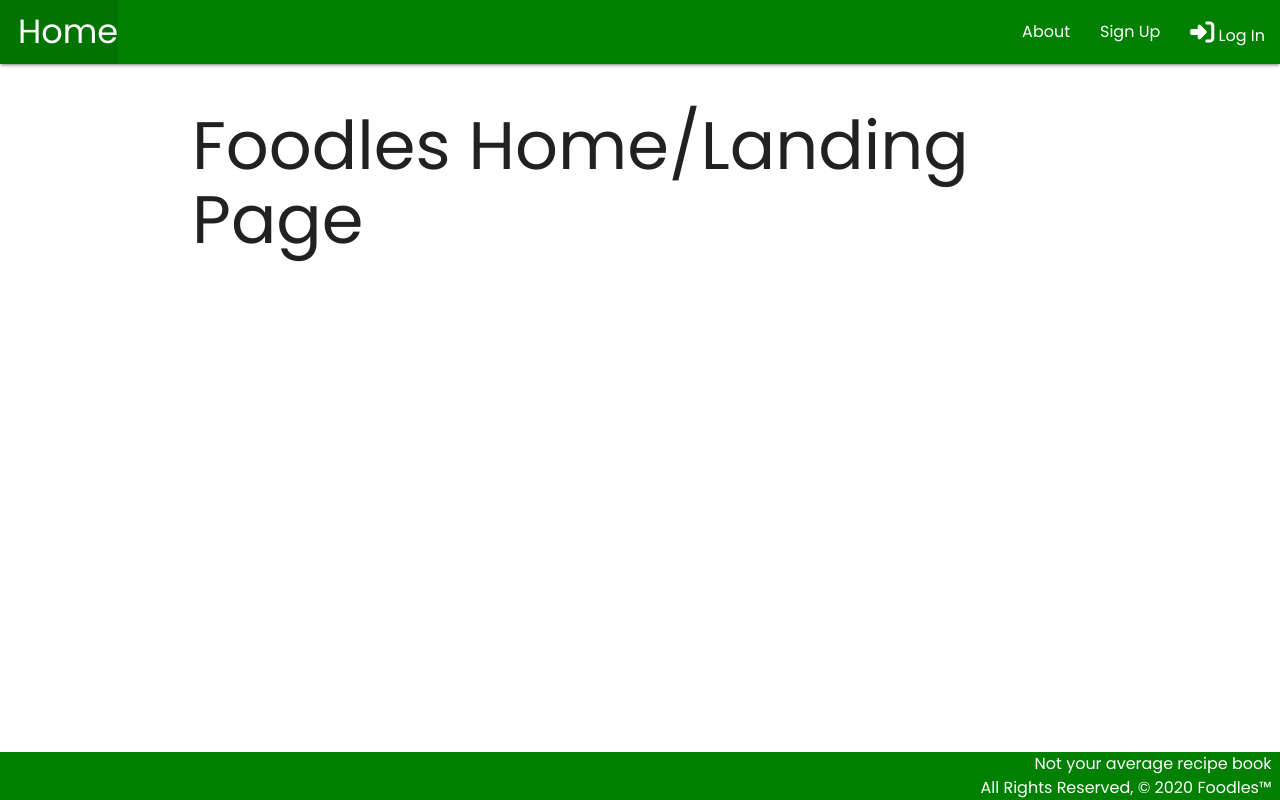
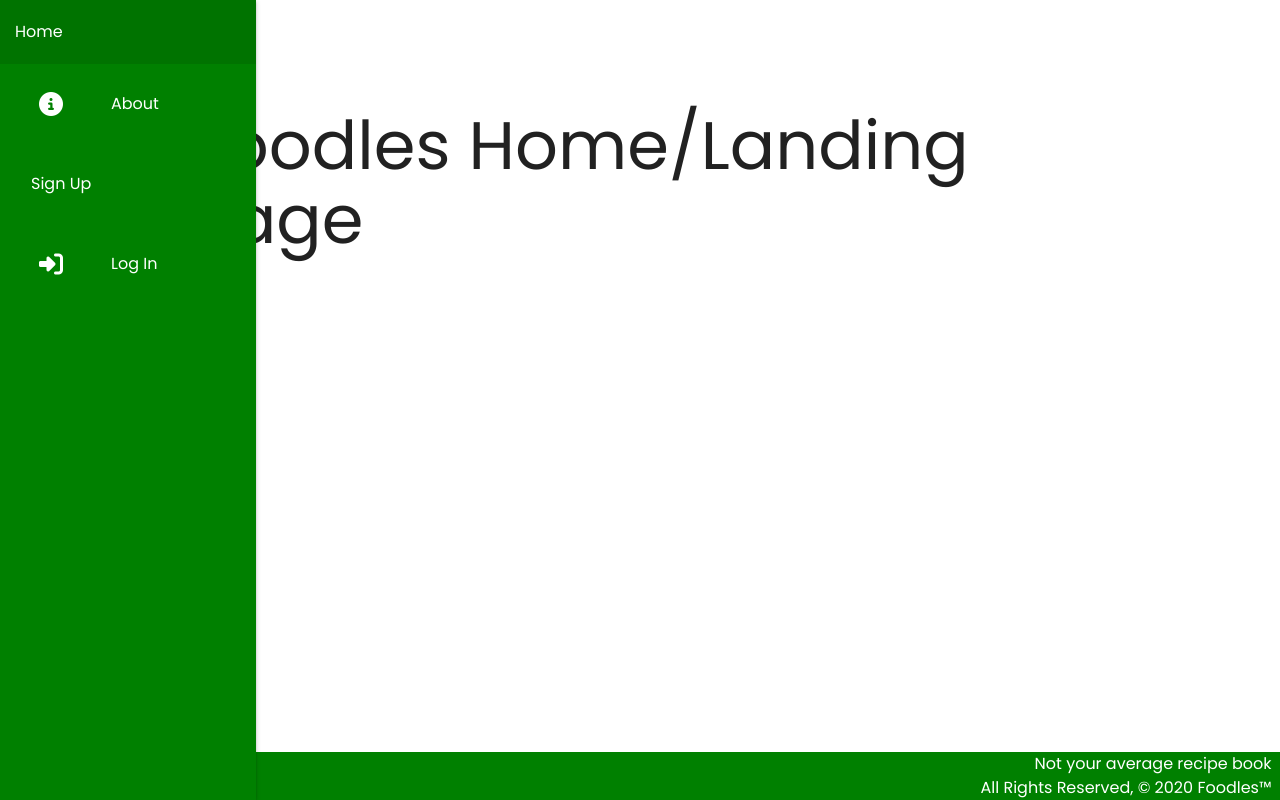
Before and after one commit to mhwhite22/foodles, a Django app: page / in a window 1280 px wide. Run offline with Django 3.2, Linux system fonts and the light colour scheme; some libraries are stand-ins or nearby versions.

Commit message:
add more navbar styling

```diff
--- a/main_app/static/css/style.css
+++ b/main_app/static/css/style.css
@@ -7,6 +7,41 @@
   --bg-secondary: ; */
 }
 
+/* mobile view */
+@media only screen and (max-width: 600px) {
+  nav {
+    bottom: 0;
+    width: 100vw;
+    height: 5rem;
+    flex-direction: row;
+  }
+
+  .nav-link {
+    justify-content: center;
+  }
+
+  main {
+    margin: 0;
+  }
+}
+
+/* desktop view */
+@media only screen and (min-width: 600px) {
+  nav {
+    top: 0;
+    width: 5rem;
+    height: 100vh;
+  }
+
+  nav:hover {
+    width: 16rem;
+  }
+
+  nav:hover .link-text {
+    display: block;
+  }
+}
+
 body {
   display: flex;
   min-height: 100vh;
@@ -14,6 +49,18 @@ body {
   margin: 0;
   padding: 0;
 }
+
+body::-webkit-scrollbar {
+  width: .25rem;
+}
+
+/* body::-webkit-scrollbar-track {
+background: black;
+}
+
+body::-webkit-scrollbar-track {
+  background: coral;
+} */
 
 main {
   flex: 1 0 auto;
@@ -28,3 +75,39 @@ footer.page-footer {
 .page-footer, .nav-wrapper {
   background-color: green;
 }
+
+nav {
+  position: fixed;
+  list-style: none;
+  margin: 0;
+  padding: 0;
+  display: flex;
+  flex-direction: column;
+  align-items: center;
+  transition: width 200ms ease;
+}
+
+.nav-item {
+  width: 100%;
+}
+
+.nav-item:first-child {
+  margin-top: auto;
+}
+
+.nav-link {
+  display: flex;
+  align-items: center;
+  height: 5rem;
+  text-decoration: none;
+}
+
+.link-text {
+  display: none;
+  margin-left: 1rem;
+}
+
+.nav-link i {
+  min-width: 2rem;
+  margin: 0 1.5rem;
+}
--- a/main_app/templates/base.html
+++ b/main_app/templates/base.html
@@ -16,18 +16,18 @@
         <nav>
             <div class="nav-wrapper">
                 <ul>
-                    <li><a href="/" class="left brand-logo">&nbsp;&nbsp;Home</a></li>
+                    <li class="nav-item"><a href="/" >Home</a></li>
                 </ul>
                 <ul class="right">
-                    <li><a href="{% url 'about' %}">About</a></li>
+                    <li class="nav-item"><a class="nav-link" href="{% url 'about' %}"><i class="fas fa-info-circle"></i><span class="link-text"> About</span></a></li>
                   {% if user.is_authenticated %}
-                    <li><a href="{% url 'meals_index' %}"><i class="fab fa-delicious"></i> Meals</a></li>
-                    <li><a href="{% url 'recipes_create' %}"><i class="fas fa-book-open"></i> Add Recipe</a></li>
-                    <li><a href="{% url 'recipes_index' %}"><i class="fas fa-book"></i>  Recipes</a></li>
-                    <li><a href="{% url 'logout' %}"><i class="fas fa-sign-out-alt"></i> Log Out</a></li>
+                    <li class="nav-item"><a class="nav-link" href="{% url 'recipes_index' %}"><i class="fas fa-book"></i><span class="link-text"> Recipes</span></a></li>
+                    <li class="nav-item"><a class="nav-link" href="{% url 'recipes_create' %}"><i class="fas fa-book-open"></i><span class="link-text"> Add Recipe</span></a></li>
+                    <li class="nav-item"><a class="nav-link" href="{% url 'meals_index' %}"><i class="fab fa-delicious"></i><span class="link-text"> Meals</span></a></li>
+                    <li class="nav-item"><a class="nav-link" href="{% url 'logout' %}"><i class="fas fa-sign-out-alt"></i><span class="link-text"> Log Out</span></a></li>
                   {% else %}
-                    <li><a href="{% url 'signup' %}">Sign Up</a></li>
-                    <li><a href="{% url 'login' %}"><i class="fas fa-sign-in-alt"></i> Log In</a></li>
+                    <li class="nav-item"><a class="nav-link" href="{% url 'signup' %}"><span class="link-text">Sign Up</span></a></li>
+                    <li class="nav-item"><a class="nav-link" href="{% url 'login' %}"><i class="fas fa-sign-in-alt"></i><span class="link-text"> Log In</span></a></li>
                   {% endif %}
                 </ul>
             </div>
```
